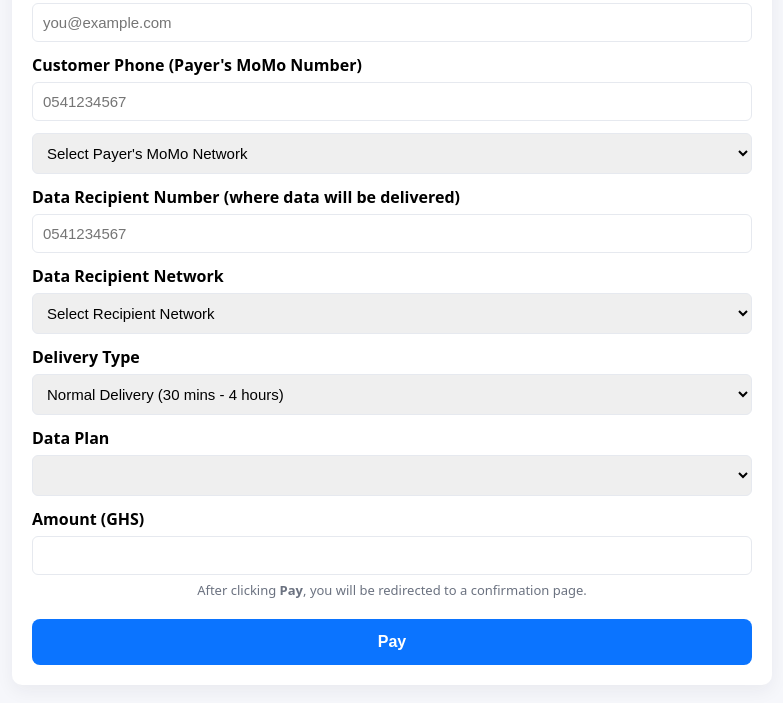
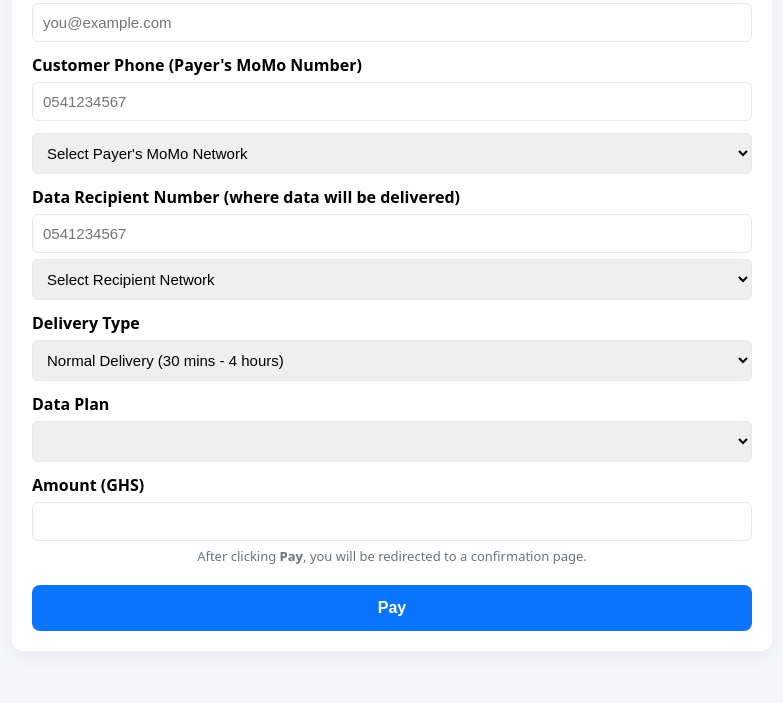
Before and after one commit to Hushmaney/PAYCONNECT_v2, a plain HTML site: page frontend/index.html in a window 1280 px wide. Shown: the part 145-848 px from the top of the page, without its empty margins (248-1031 px from the left). Drawn offline with Linux system fonts and the light colour scheme.

Commit message:
fix: Final small update to frontend/index.html after adding confirmation flow.

```diff
--- a/frontend/index.html
+++ b/frontend/index.html
@@ -176,7 +176,7 @@
         title="Recipient number must be exactly 10 digits long (e.g., 0541234567)"
       />
 
-      <label>Data Recipient Network</label>
+
       <select id="recipientNetwork">
         <option value="">Select Recipient Network</option>
         <option value="MTN">MTN</option>
```
